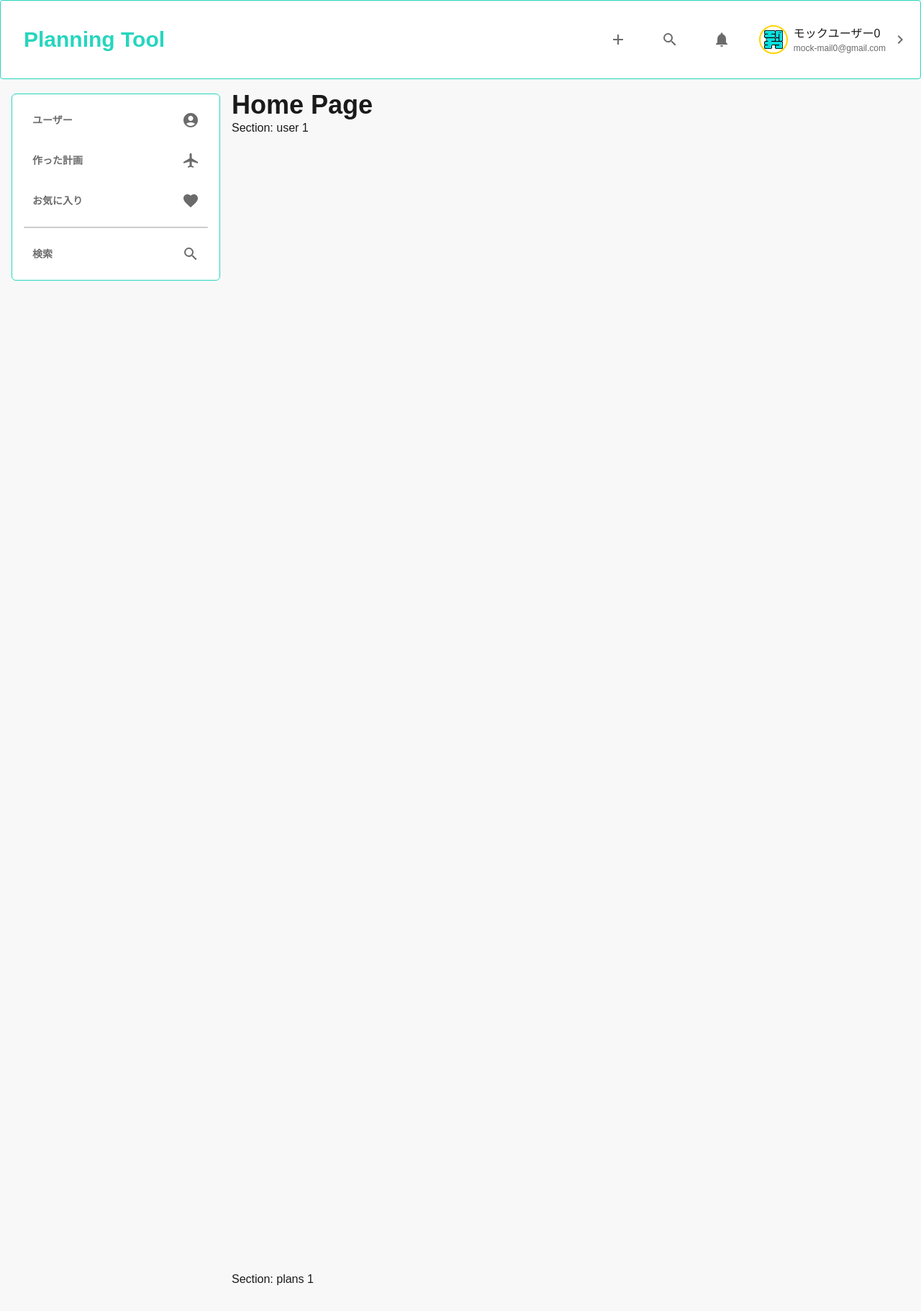
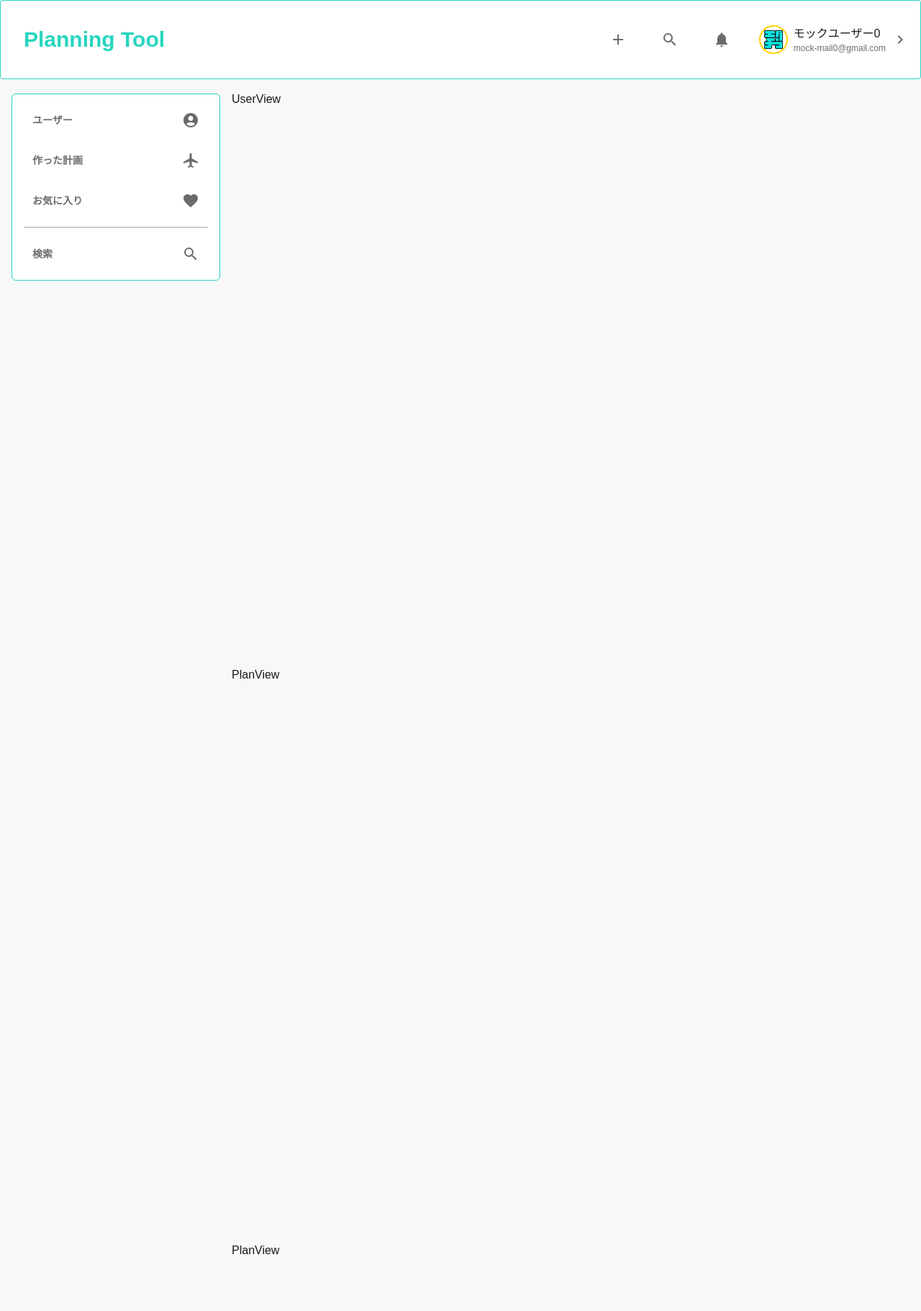
Before and after one commit to SOTA-swp/frontend, a Next.js app: page /user/1 in a window 1280 px wide. Shown: the top 1822 px of the page at 72% size. Built offline with nearby package versions, Linux system fonts and the light colour scheme.

Commit message:
✨ ユーザーページにPlanViewとUserViewコンポーネントを追加

```diff
--- /dev/null
+++ b/app/(main)/_components/PlanView.tsx
@@ -0,0 +1,19 @@
+"use client";
+import PlanType from "@/types/plan";
+import UserType from "@/types/user";
+import { MAIN_PAGE_IDs } from "../_consts/MAIN_PAGE_IDs";
+
+export interface PlanViewProps {
+  viewId: (typeof MAIN_PAGE_IDs)["PLANS"] | (typeof MAIN_PAGE_IDs)["FAVORITES"];
+  plans: (PlanType & { userData: UserType; favoriteCount: number })[];
+}
+
+function PlanView({ viewId, plans }: PlanViewProps) {
+  return (
+    <section id={viewId} className="h-dvh">
+      PlanView
+    </section>
+  );
+}
+
+export default PlanView;
--- /dev/null
+++ b/app/(main)/_components/UserView.tsx
@@ -0,0 +1,20 @@
+"use client";
+import UserType from "@/types/user";
+import { MAIN_PAGE_IDs } from "../_consts/MAIN_PAGE_IDs";
+
+export interface UserViewProps {
+  userData: UserType & {
+    favoritesCount: number;
+    createdCount: number;
+  };
+}
+
+function UserView({}: UserViewProps) {
+  return (
+    <section id={MAIN_PAGE_IDs.USER} className={"h-dvh"}>
+      UserView
+    </section>
+  );
+}
+
+export default UserView;
--- a/app/(main)/user/[userId]/page.tsx
+++ b/app/(main)/user/[userId]/page.tsx
@@ -1,6 +1,6 @@
-import CommonText from "@/components/CommonText";
 import { MAIN_PAGE_IDs } from "../../_consts/MAIN_PAGE_IDs";
-import HEADER_HEIGHT from "../../_consts/HEADER_HIGHT";
+import UserView from "../../_components/UserView";
+import PlanView from "../../_components/PlanView";
 
 export interface UserPageProps {
   params: { userId: Promise<string> };
@@ -11,8 +11,10 @@ const UserPage: React.FC<UserPageProps> = async ({ params }) => {
 
   return (
     <div>
-      <CommonText level="h1">Home Page</CommonText>
-      {Object.values(MAIN_PAGE_IDs).map((id) => (
+      <UserView userData={undefined} />
+      <PlanView viewId={MAIN_PAGE_IDs.PLANS} plans={[]} />
+      <PlanView viewId={MAIN_PAGE_IDs.FAVORITES} plans={[]} />
+      {/* {Object.values(MAIN_PAGE_IDs).map((id) => (
         <section
           key={id}
           id={id}
@@ -22,7 +24,7 @@ const UserPage: React.FC<UserPageProps> = async ({ params }) => {
           }}>
           Section: {id} {userId}
         </section>
-      ))}
+      ))} */}
     </div>
   );
 };
```
